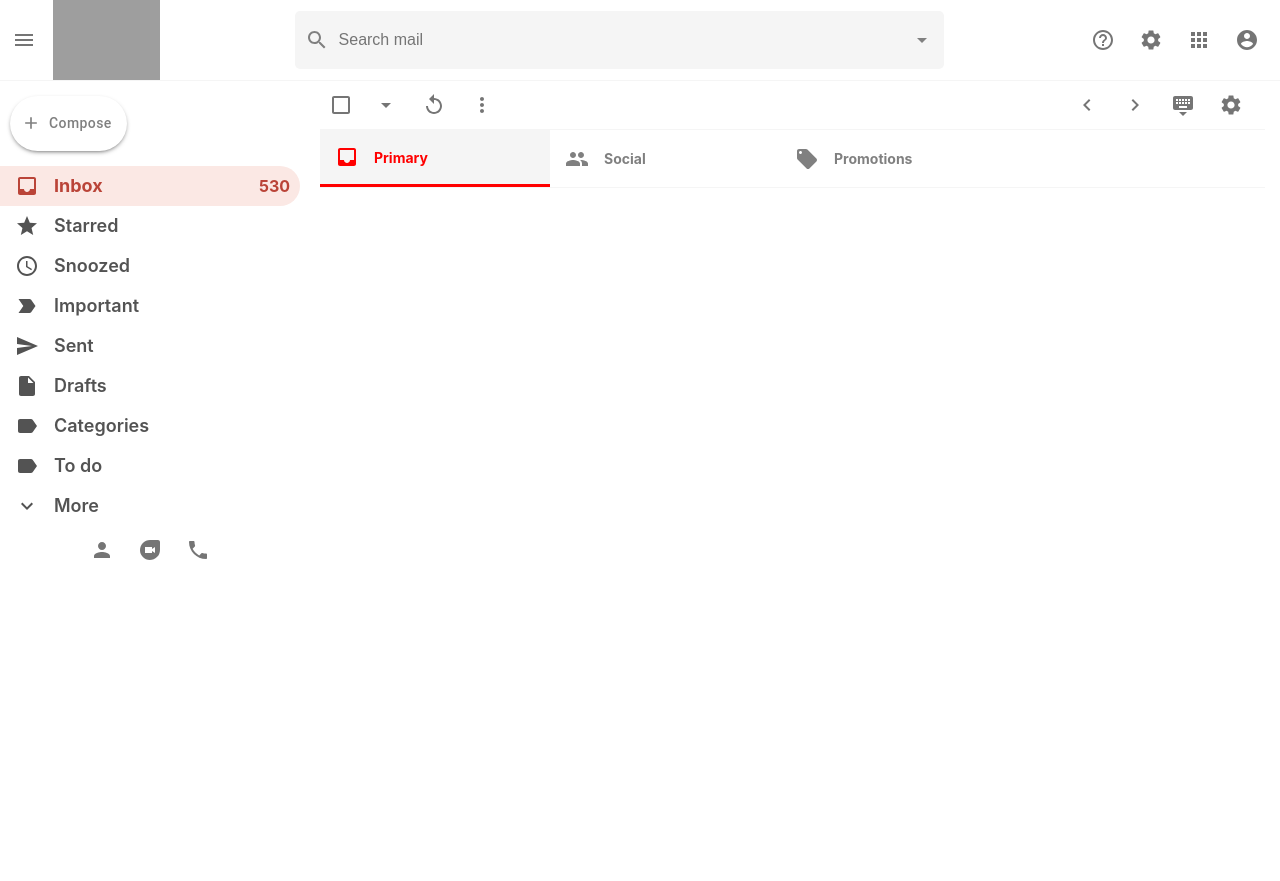
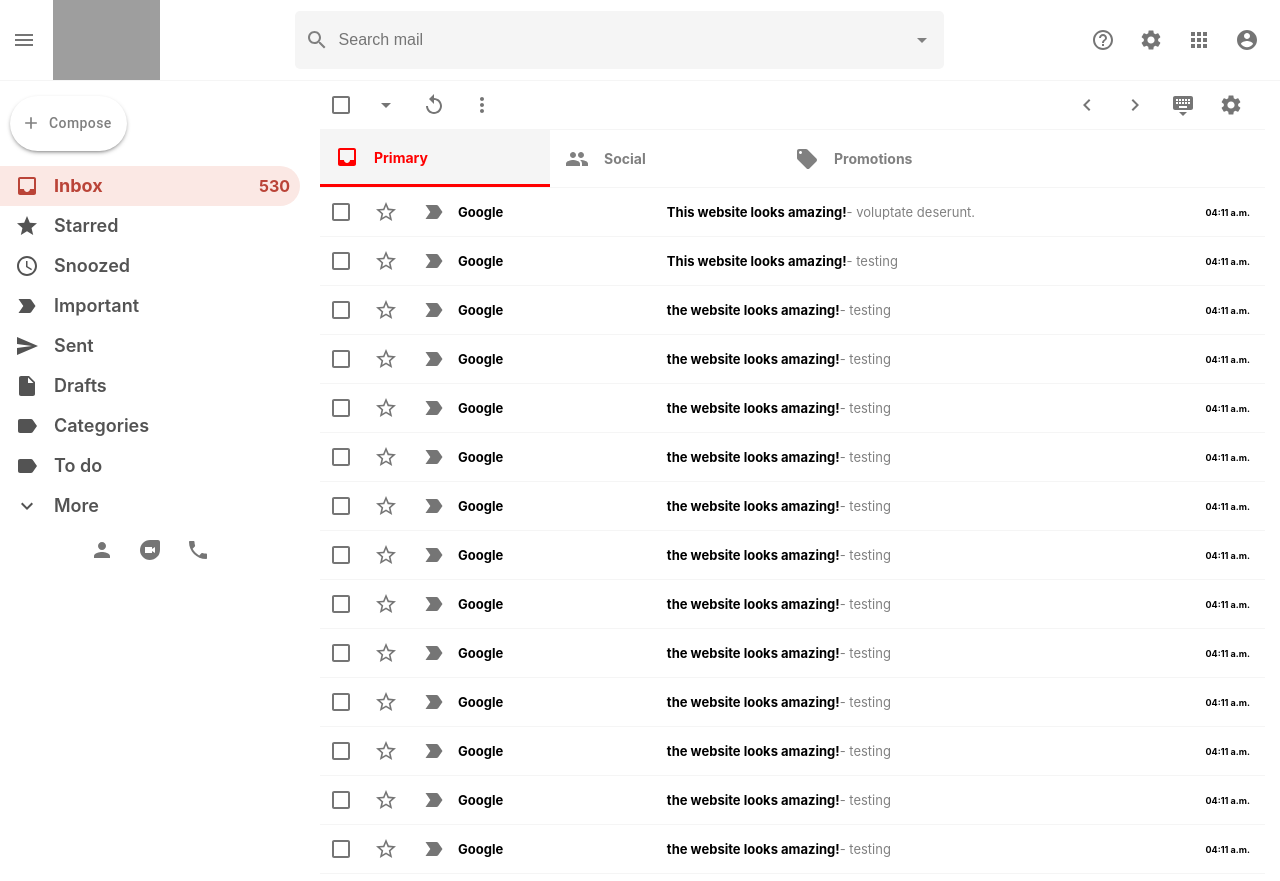
Before and after one commit to exjade/react-gmail-clone, a React (Create React App) app: page / in a window 1280 px wide. Built offline with nearby package versions, Linux system fonts and the light colour scheme; grey boxes are pictures that could not be loaded.

Commit message:
Email row

```diff
--- a/src/components/EmailList/EmailList.js
+++ b/src/components/EmailList/EmailList.js
@@ -11,6 +11,7 @@
 import PeopleIcon from '@material-ui/icons/People'
 import LocalOfferIcon from '@material-ui/icons/LocalOffer'
 import Section from './Section/Section'
+import EmailRow from './EmailRow/EmailRow'
 import './EmailList.css'
 
 
@@ -63,9 +64,194 @@
                     color="green"
                 />
             </div>
-                <div className="emailList__list">
-
-                </div>
+            <div className="emailList__list">
+                <EmailRow
+                    title="Google"
+                    subject="This website looks amazing!"
+                    description="voluptate deserunt."
+                    time="04:11 a.m."
+                />
+                <EmailRow
+                    title="Google"
+                    subject="This website looks amazing!"
+                    description="testing"
+                    time="04:11 a.m."
+                />
+                <EmailRow
+                    title="Google"
+                    subject="the website looks amazing!"
+                    description="testing"
+                    time="04:11 a.m."
+                />
+                <EmailRow
+                    title="Google"
+                    subject="the website looks amazing!"
+                    description="testing"
+                    time="04:11 a.m."
+                />
+                <EmailRow
+                    title="Google"
+                    subject="the website looks amazing!"
+                    description="testing"
+                    time="04:11 a.m."
+                />
+                <EmailRow
+                    title="Google"
+                    subject="the website looks amazing!"
+                    description="testing"
+                    time="04:11 a.m."
+                />
+                <EmailRow
+                    title="Google"
+                    subject="the website looks amazing!"
+                    description="testing"
+                    time="04:11 a.m."
+                />
+                <EmailRow
+                    title="Google"
+                    subject="the website looks amazing!"
+                    description="testing"
+                    time="04:11 a.m."
+                />
+                <EmailRow
+                    title="Google"
+                    subject="the website looks amazing!"
+                    description="testing"
+                    time="04:11 a.m."
+                />
+                <EmailRow
+                    title="Google"
+                    subject="the website looks amazing!"
+                    description="testing"
+                    time="04:11 a.m."
+                />
+                <EmailRow
+                    title="Google"
+                    subject="the website looks amazing!"
+                    description="testing"
+                    time="04:11 a.m."
+                />
+                <EmailRow
+                    title="Google"
+                    subject="the website looks amazing!"
+                    description="testing"
+                    time="04:11 a.m."
+                />
+                <EmailRow
+                    title="Google"
+                    subject="the website looks amazing!"
+                    description="testing"
+                    time="04:11 a.m."
+                />
+                <EmailRow
+                    title="Google"
+                    subject="the website looks amazing!"
+                    description="testing"
+                    time="04:11 a.m."
+                />
+                <EmailRow
+                    title="Google"
+                    subject="the website looks amazing!"
+                    description="testing"
+                    time="04:11 a.m."
+                />
+                <EmailRow
+                    title="Google"
+                    subject="the website looks amazing!"
+                    description="testing"
+                    time="04:11 a.m."
+                />
+                <EmailRow
+                    title="Google"
+                    subject="the website looks amazing!"
+                    description="testing"
+                    time="04:11 a.m."
+                />
+                <EmailRow
+                    title="Google"
+                    subject="the website looks amazing!"
+                    description="testing"
+                    time="04:11 a.m."
+                />
+                <EmailRow
+                    title="Google"
+                    subject="the website looks amazing!"
+                    description="testing"
+                    time="04:11 a.m."
+                />
+                <EmailRow
+                    title="Google"
+                    subject="the website looks amazing!"
+                    description="testing"
+                    time="04:11 a.m."
+                />
+                <EmailRow
+                    title="Google"
+                    subject="the website looks amazing!"
+                    description="testing"
+                    time="04:11 a.m."
+                />
+                <EmailRow
+                    title="Google"
+                    subject="the website looks amazing!"
+                    description="testing"
+                    time="04:11 a.m."
+                />
+                <EmailRow
+                    title="Google"
+                    subject="the website looks amazing!"
+                    description="testing"
+                    time="04:11 a.m."
+                />
+                <EmailRow
+                    title="Google"
+                    subject="the website looks amazing!"
+                    description="testing"
+                    time="04:11 a.m."
+                />
+                <EmailRow
+                    title="Google"
+                    subject="the website looks amazing!"
+                    description="testing"
+                    time="04:11 a.m."
+                />
+                <EmailRow
+                    title="Google"
+                    subject="the website looks amazing!"
+                    description="testing"
+                    time="04:11 a.m."
+                />
+                <EmailRow
+                    title="Google"
+                    subject="the website looks amazing!"
+                    description="testing"
+                    time="04:11 a.m."
+                />
+                <EmailRow
+                    title="Google"
+                    subject="the website looks amazing!"
+                    description="testing"
+                    time="04:11 a.m."
+                />
+                <EmailRow
+                    title="Google"
+                    subject="the website looks amazing!"
+                    description="testing"
+                    time="04:11 a.m."
+                />
+                <EmailRow
+                    title="Google"
+                    subject="the website looks amazing!"
+                    description="testing"
+                    time="04:11 a.m."
+                />
+                <EmailRow
+                    title="Google"
+                    subject="the website looks amazing!"
+                    description="testing"
+                    time="04:11 a.m."
+                />
+            </div>
         </div>
     )
 }
--- /dev/null
+++ b/src/components/EmailList/EmailRow/EmailRow.css
@@ -0,0 +1,43 @@
+.emailRow {
+    display:flex;
+    align-items: center;
+    height:auto;
+    border-bottom: 1px solid whitesmoke;
+    cursor: pointer;
+    z-index: 999;
+
+}
+.emailRow:hover {
+    border-top: 1px solid whitesmoke;
+    box-shadow: 0px 4px 4px -2px rgba(0,0,0, 0.24);
+}
+.emailRow__options {
+    display: flex;
+}
+.emailRow__message {
+    display: flex;
+    flex:0.8;
+    align-items: center;
+    font-size: 13px;
+}
+.emailRow__message > h4 {
+    width: 400px;
+    white-space: nowrap;
+    overflow: hidden;
+    text-overflow: ellipsis;
+    padding-left:5px;
+    padding-right:5px;
+}
+.emailRow__title {
+    font-size: 13px;
+    flex:0.3;
+}
+.emailRow__time {
+    padding-right: 15px;
+    font-size: 9px;
+    font-weight: bold;
+}
+.emailRow__description {
+    font-weight: 400;
+    color: gray;
+}
--- /dev/null
+++ b/src/components/EmailList/EmailRow/EmailRow.js
@@ -0,0 +1,37 @@
+import React from 'react'
+import { useHistory } from 'react-router'
+import { Checkbox, IconButton } from '@material-ui/core'
+import StarOutlineIcon from '@material-ui/icons/StarOutline'
+import LabelImportantIcon from '@material-ui/icons/LabelImportant'
+import './EmailRow.css'
+
+const EmailRow = ({ id, title, subject, description, time }) => {
+
+    const history = useHistory()
+
+    return (
+        <div onClick={() => history.push("/mail")} className="emailRow">
+            <div className="emailRow__options">
+                <Checkbox />
+                <IconButton>
+                    <StarOutlineIcon />
+                </IconButton>
+                <IconButton>
+                    <LabelImportantIcon />
+                </IconButton>
+            </div>
+            <h3 className="emailRow__title">
+                {title}
+            </h3>
+            <div className="emailRow__message">
+                <h4>{subject}
+                <span className="emailRow__description">- {description}
+                </span>
+                </h4>
+            </div>
+            <p className="emailRow__time">{time}</p>
+        </div>
+    )
+}
+
+export default EmailRow
```
